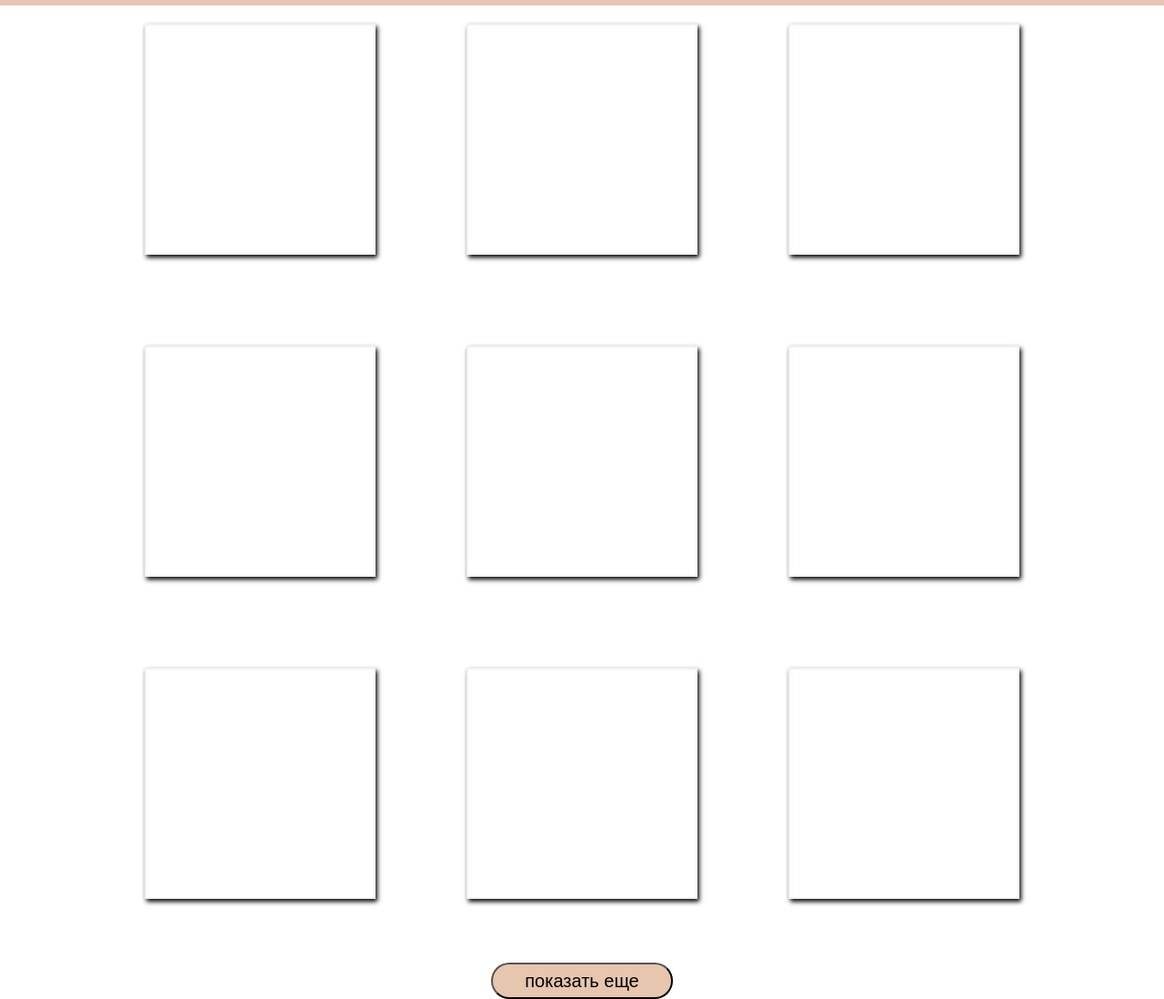
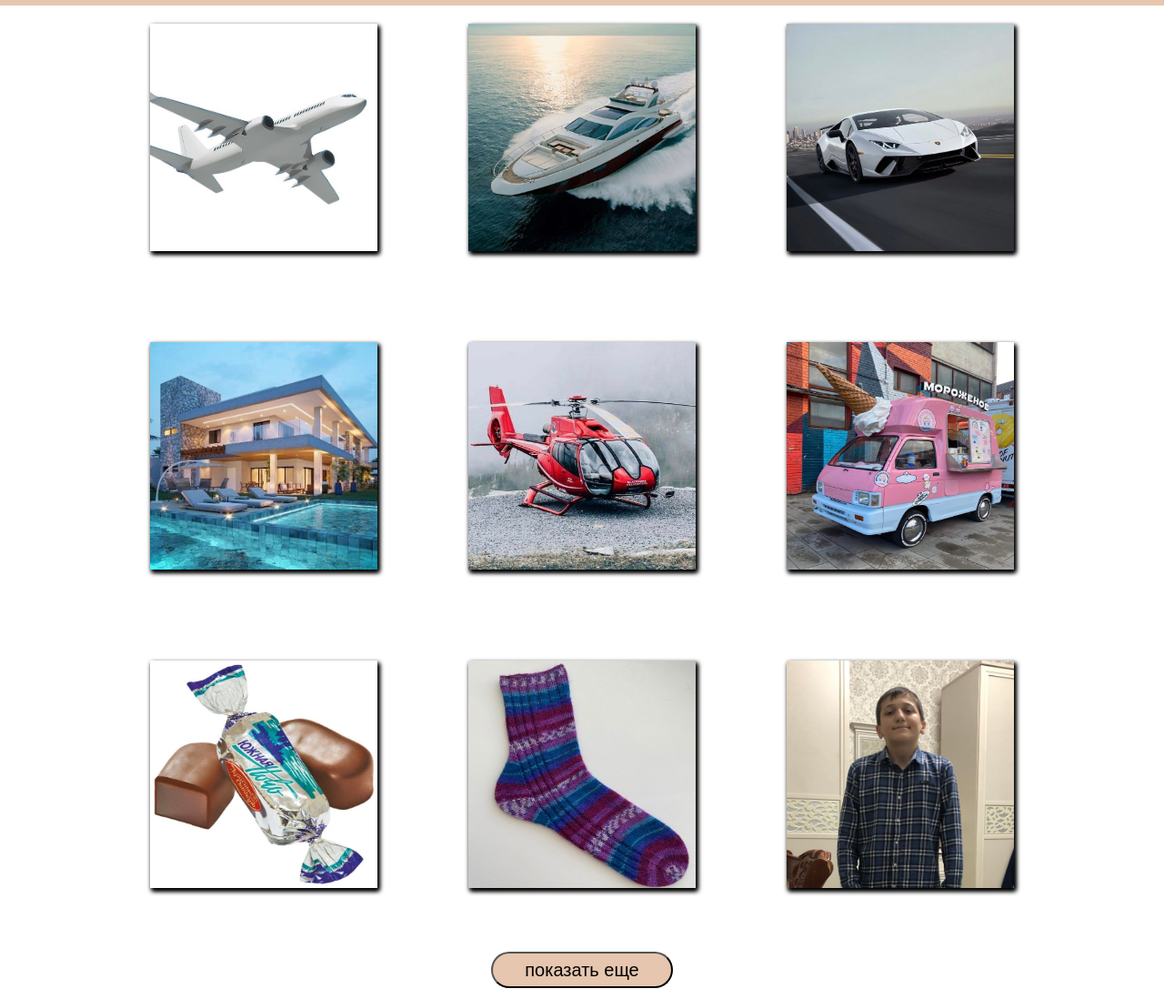
Before and after one commit to dalitat/search, a plain HTML site: page index.html in a window 1280 px wide. Shown: the part 74-1172 px from the top of the page at 91% size. Drawn offline with Linux system fonts and the light colour scheme.

Commit message:
made img

```diff
--- a/index.html
+++ b/index.html
@@ -17,17 +17,16 @@
     </div>
 
 <div class="container">
-    <div class="card"></div>
-    <div class="card"></div>
-    <div class="card"></div>
-    <div class="card"></div>
-    <div class="card"></div>
-    <div class="card"></div>
-    <div class="card"></div>
-    <div class="card"></div>
-    <div class="card"></div>
+    <div class="card"><img src="/IMG_E9254.JPG" alt=""></div>
+    <div class="card"><img src="/IMG_E9255.JPG" alt=""></div>
+    <div class="card"><img src="/IMG_E9256.JPG" alt=""></div>
+    <div class="card"><img src="/IMG_E9257.JPG" alt=""></div>
+    <div class="card"><img src="/IMG_E9258.JPG" alt=""></div>
+    <div class="card"><img src="/IMG_E9259.JPG" alt=""></div>
+    <div class="card"><img src="/IMG_9260.JPG" alt=""></div>
+    <div class="card"><img src="/IMG_E9262.JPG" alt=""></div>
+    <div class="card"><img src="/IMG_E9263.JPG" alt=""></div>
 </div>
-
 
 <div class="button_box">
     <button class="btn">показать еще</button>
--- a/style.css
+++ b/style.css
@@ -53,7 +53,7 @@ height: 250px;
 
 top: 100px;
 box-shadow: 2px 3px 5px;
-border: 2px solid #F8EFEF;
+
     }
 
     img{
@@ -63,7 +63,7 @@ height: 250px;
 
 top: 100px;
 box-shadow: 2px 3px 5px;
-border: 2px solid #F8EFEF;
+
     }
 
     .button_box{
```
